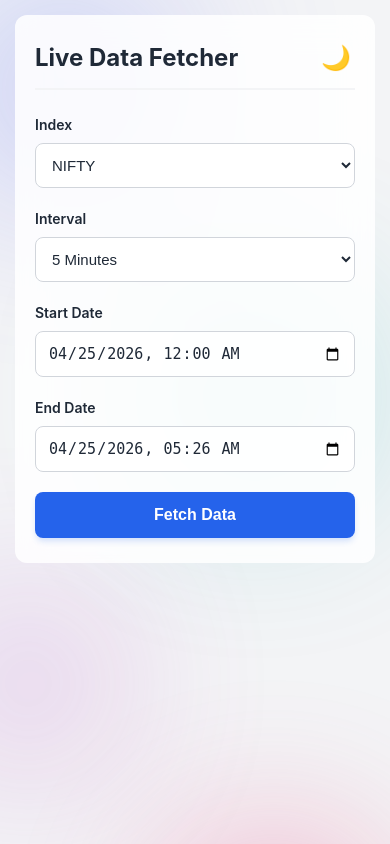
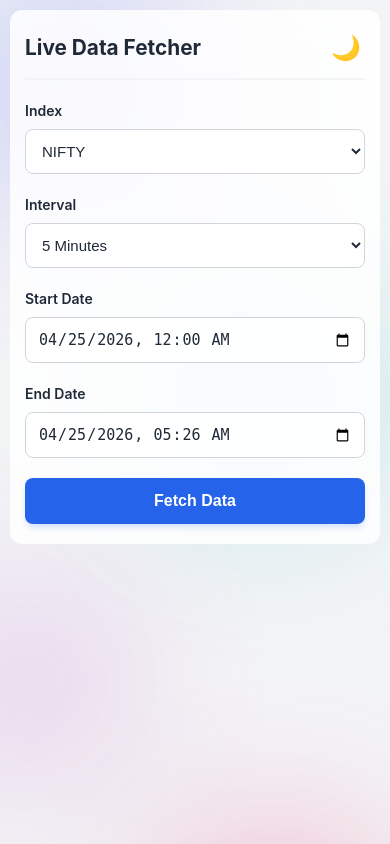
Before and after one commit to souravkatkar/angel-quant, a Flask app: page / in a window 390 px wide. Run offline with Flask 3, Linux system fonts and the light colour scheme.

Commit message:
fix(ui): correct mobile layout and input width alignment

```diff
--- a/templates/index.html
+++ b/templates/index.html
@@ -38,6 +38,10 @@
             --row-alt: #111827;
             --row-hover: #374151;
             --blob-opacity: 0.15;
+        }
+
+        *, *::before, *::after {
+            box-sizing: border-box;
         }
 
         body {
@@ -110,6 +114,7 @@
             color: var(--text-main);
         }
         select, input[type="datetime-local"] {
+            width: 100%;
             padding: 12px;
             border: 1px solid var(--border);
             border-radius: 8px;
@@ -213,10 +218,12 @@
 
         /* Mobile Responsiveness */
         @media (max-width: 600px) {
-            body { margin: 0; padding: 15px; }
-            .container { padding: 25px 20px; box-shadow: none; border-radius: 12px; }
+            body { margin: 0; padding: 10px; }
+            .container { padding: 20px 15px; box-shadow: none; border-radius: 12px; }
+            .header-container { margin-bottom: 20px; }
+            h1 { font-size: 1.3rem; }
             .form-row { flex-direction: column; gap: 0; }
-            .output-header { flex-direction: column; align-items: flex-start; gap: 15px; }
+            .output-header { flex-direction: column; align-items: stretch; gap: 15px; }
             .btn-copy { width: 100%; }
         }
 
```
Also changed, not shown: Readme.md.
